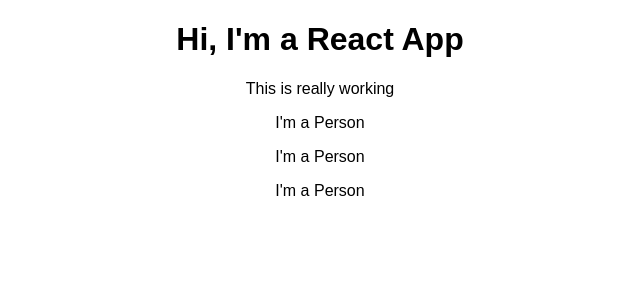
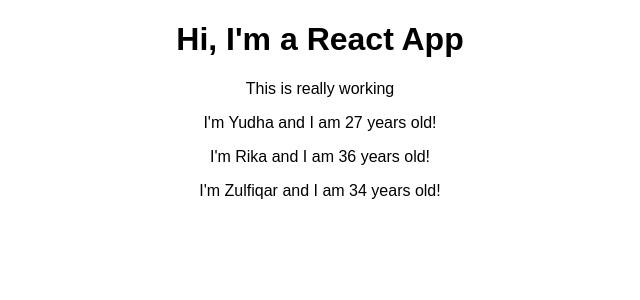
Before and after one commit to YudhaYuki/react-basic-concept, a React (Create React App) app: page / in a window 1280 px wide. Shown: the top 300 px of the page, without its empty margins (320-960 px from the left). Built offline with nearby package versions, Linux system fonts and the light colour scheme.

Commit message:
Working with props

```diff
--- a/src/App.js
+++ b/src/App.js
@@ -8,9 +8,9 @@
       <div className="App">
         <h1>Hi, I'm a React App</h1>
         <p> This is really working </p>
-        <Person />
-        <Person />
-        <Person />
+        <Person name="Yudha" age="27" />
+        <Person name="Rika" age="36"> My Hobbies: Racing</Person>
+        <Person name="Zulfiqar" age="34"/>
       </div>
     );
     // return React.createElement('div', {className: 'App'}, React.createElement('h1', null, 'Hi, Does this work now!!!'));
--- a/src/Person/Person.js
+++ b/src/Person/Person.js
@@ -1,7 +1,7 @@
 import React from 'react';
 
-const person = () => {
-    return <p> I'm a Person </p>
+const person = (props) => {
+    return <p> I'm {props.name} and I am {props.age} years old!</p>
 }
 
 export default person;
```
